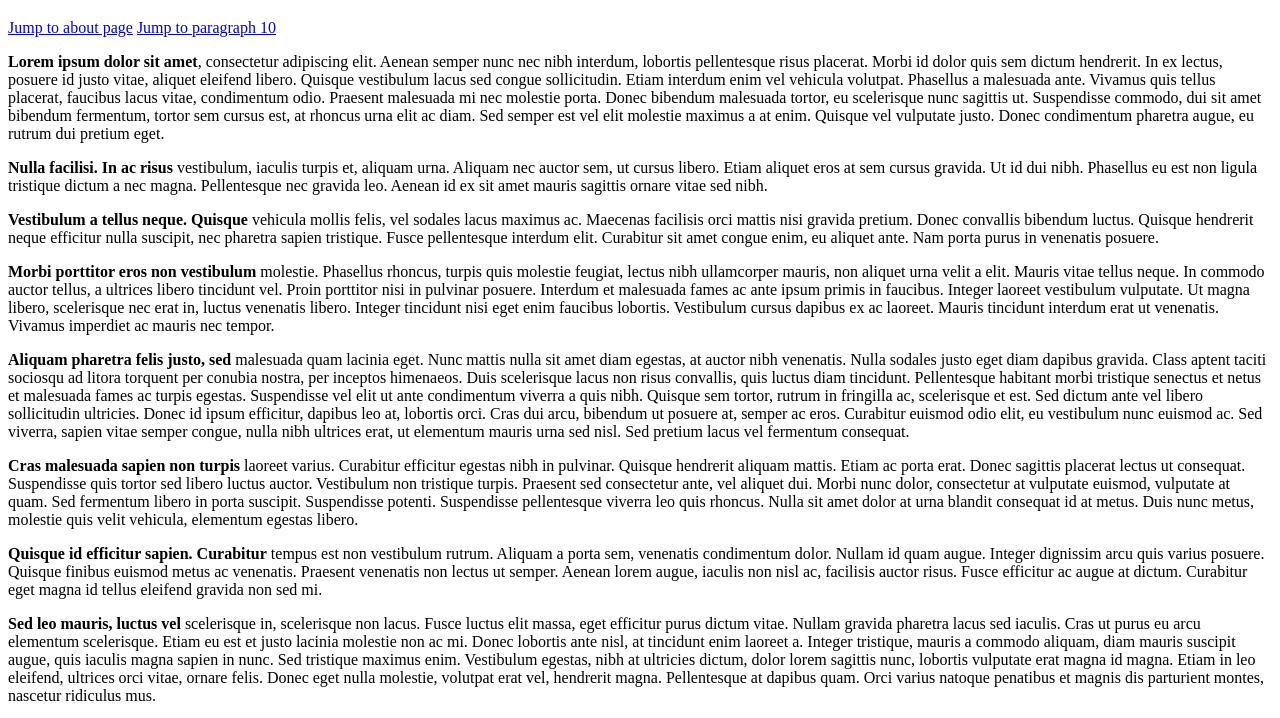
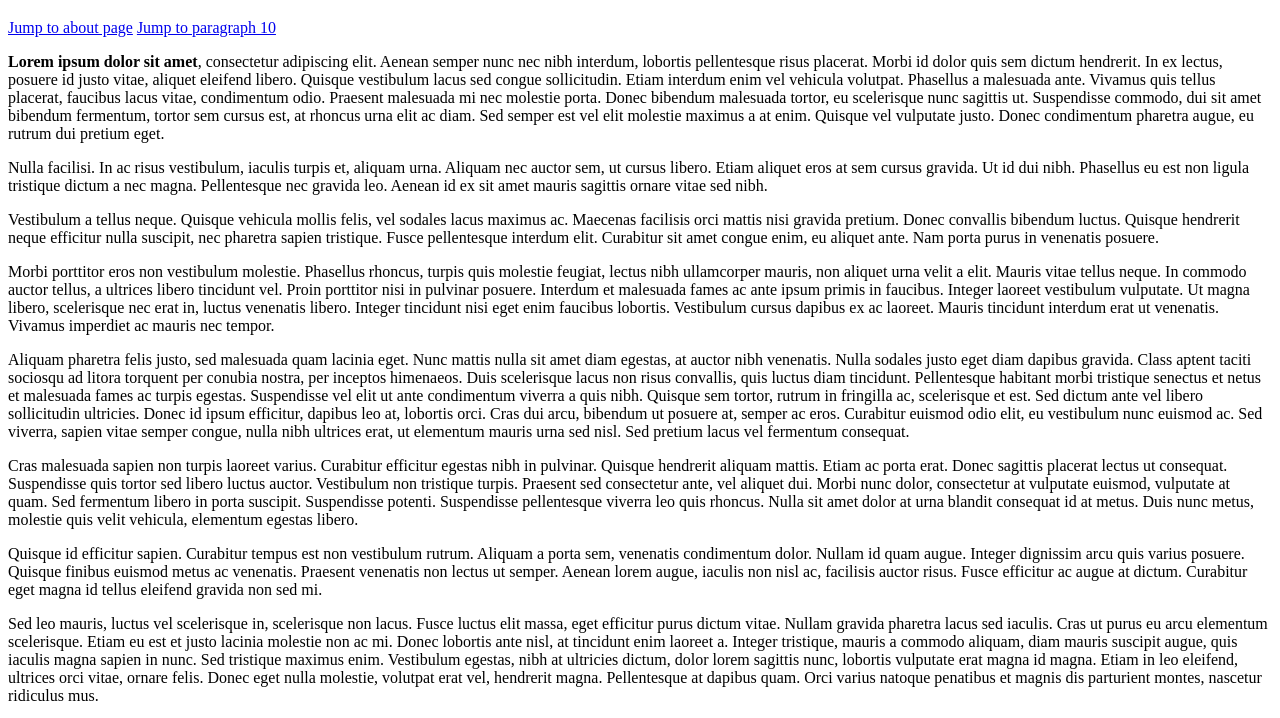
Before and after one commit to omersegev1/ex1, a plain HTML site: page HTML - EX1/index.html in a window 1280 px wide. Shown: the part 61-779 px from the top of the page. Drawn offline with Linux system fonts and the light colour scheme.

Commit message:
fix bold text in p tag

```diff
--- a/HTML - EX1/index.html
+++ b/HTML - EX1/index.html
@@ -35,14 +35,14 @@
             augue, eu rutrum dui pretium eget.
         </p>
         <p>
-            <b>Nulla facilisi. In ac risus</b> vestibulum, iaculis turpis et, aliquam urna. Aliquam nec auctor sem, ut
+            Nulla facilisi. In ac risus vestibulum, iaculis turpis et, aliquam urna. Aliquam nec auctor sem, ut
             cursus
             libero. Etiam aliquet eros at sem cursus gravida. Ut id dui nibh. Phasellus eu est non ligula tristique
             dictum a nec magna. Pellentesque nec gravida leo. Aenean id ex sit amet mauris sagittis ornare vitae sed
             nibh.
         </p>
         <p>
-            <b>Vestibulum a tellus neque. Quisque</b> vehicula mollis felis, vel sodales lacus maximus ac. Maecenas
+            Vestibulum a tellus neque. Quisque vehicula mollis felis, vel sodales lacus maximus ac. Maecenas
             facilisis
             orci mattis nisi gravida pretium. Donec convallis bibendum luctus. Quisque hendrerit neque efficitur
             nulla
@@ -51,7 +51,7 @@
             eu aliquet ante. Nam porta purus in venenatis posuere.
         </p>
         <p>
-            <b>Morbi porttitor eros non vestibulum</b> molestie. Phasellus rhoncus, turpis quis molestie feugiat, lectus
+            Morbi porttitor eros non vestibulum molestie. Phasellus rhoncus, turpis quis molestie feugiat, lectus
             nibh
             ullamcorper mauris, non aliquet urna velit a elit. Mauris vitae tellus neque. In commodo auctor tellus,
             a
@@ -65,7 +65,7 @@
             Mauris tincidunt interdum erat ut venenatis. Vivamus imperdiet ac mauris nec tempor.
         </p>
         <p>
-            <b>Aliquam pharetra felis justo, sed</b> malesuada quam lacinia eget. Nunc mattis nulla sit amet diam
+            Aliquam pharetra felis justo, sed malesuada quam lacinia eget. Nunc mattis nulla sit amet diam
             egestas,
             at
             auctor nibh venenatis. Nulla sodales justo eget diam dapibus gravida. Class aptent taciti sociosqu ad
@@ -87,7 +87,7 @@
             nisl. Sed pretium lacus vel fermentum consequat.
         </p>
         <p>
-            <b>Cras malesuada sapien non turpis</b> laoreet varius. Curabitur efficitur egestas nibh in pulvinar.
+            Cras malesuada sapien non turpis laoreet varius. Curabitur efficitur egestas nibh in pulvinar.
             Quisque
             hendrerit
             aliquam mattis. Etiam ac porta erat. Donec sagittis placerat lectus ut consequat. Suspendisse quis
@@ -101,7 +101,7 @@
             consequat id at metus. Duis nunc metus, molestie quis velit vehicula, elementum egestas libero.
         </p>
         <p>
-            <b>Quisque id efficitur sapien. Curabitur</b> tempus est non vestibulum rutrum. Aliquam a porta sem,
+            Quisque id efficitur sapien. Curabitur tempus est non vestibulum rutrum. Aliquam a porta sem,
             venenatis
             condimentum dolor. Nullam id quam augue. Integer dignissim arcu quis varius posuere. Quisque finibus
             euismod
@@ -112,7 +112,7 @@
             mi.
         </p>
         <p>
-            <b>Sed leo mauris, luctus vel</b> scelerisque in, scelerisque non lacus. Fusce luctus elit massa, eget
+            Sed leo mauris, luctus vel scelerisque in, scelerisque non lacus. Fusce luctus elit massa, eget
             efficitur
             purus
             dictum vitae. Nullam gravida pharetra lacus sed iaculis. Cras ut purus eu arcu elementum scelerisque.
@@ -129,7 +129,7 @@
             magnis dis parturient montes, nascetur ridiculus mus.
         </p>
         <p>
-            <b>Pellentesque convallis in arcu lobortis</b> rutrum. Suspendisse sollicitudin arcu mauris, eu aliquet nisi
+            Pellentesque convallis in arcu lobortis rutrum. Suspendisse sollicitudin arcu mauris, eu aliquet nisi
             interdum
             a. Nulla imperdiet interdum feugiat. Donec tempor arcu pulvinar sollicitudin elementum. Etiam pulvinar
             condimentum neque a fringilla. Ut a pulvinar mauris. Aliquam vel nulla augue. Morbi eget nisl quis enim
@@ -142,7 +142,7 @@
             elit tincidunt, auctor erat in, pulvinar lectus. Maecenas scelerisque accumsan iaculis.
         </p>
         <p id="10p">
-            <b>Praesent nisi mi, imperdiet et</b> sapien id, sollicitudin placerat lorem. Suspendisse potenti. Cras
+            Praesent nisi mi, imperdiet et sapien id, sollicitudin placerat lorem. Suspendisse potenti. Cras
             vehicula et
             eros nec blandit. Mauris sit amet turpis arcu. Praesent libero diam, ultricies sit amet euismod at,
             consectetur
```
